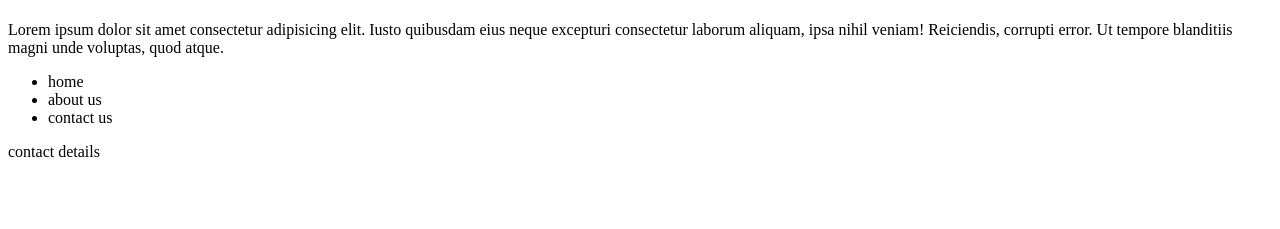
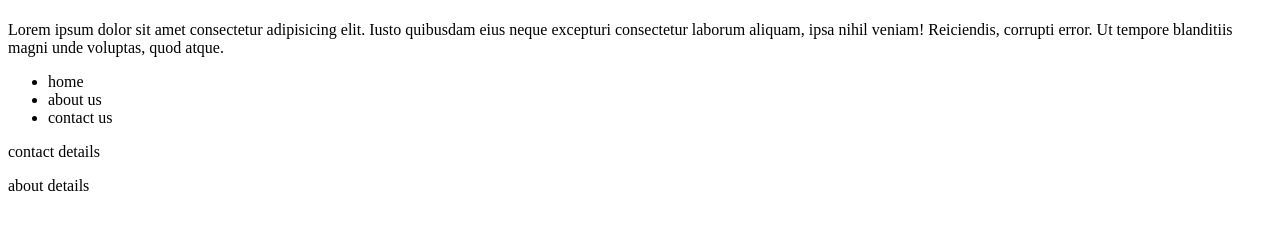
Before and after one commit to sribinu/learn-git, a plain HTML site: page index.html in a window 1280 px wide. Shown: the part 59-288 px from the top of the page. Drawn offline with Linux system fonts and the light colour scheme.

Commit message:
update index

```diff
--- a/index.html
+++ b/index.html
@@ -20,6 +20,7 @@
     </ul>
     <footer>
       <p>contact details</p>
+      <p>about details</p>
     </footer>
   </body>
 </html>
```
